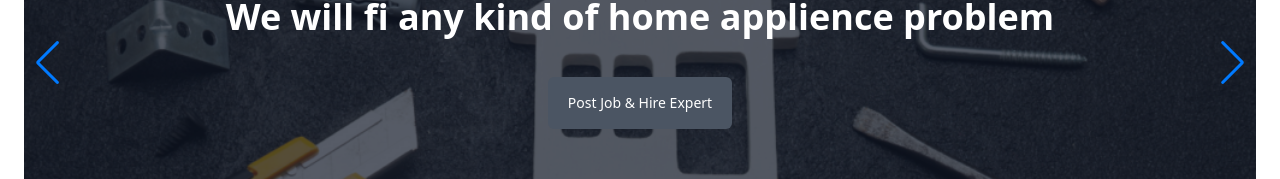
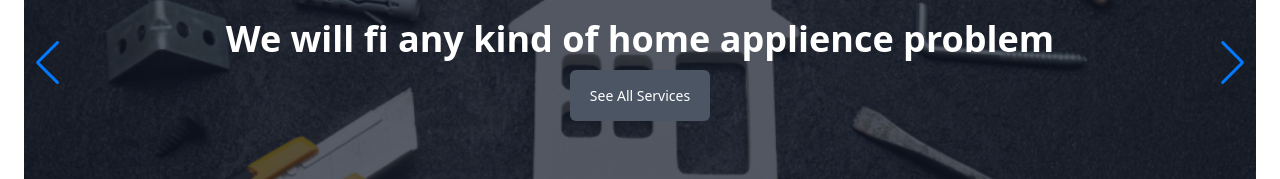
Before and after one commit to fahimhossain26/Hrs-Solution, a React (Vite) app: page / in a window 1280 px wide. Shown: the part 357-536 px from the top of the page. Built offline with nearby package versions, Linux system fonts and the light colour scheme; no server answers.

Commit message:
carolol edit

```diff
--- a/src/Components/Slider.jsx
+++ b/src/Components/Slider.jsx
@@ -1,3 +1,5 @@
+import { Link } from "react-router-dom"
+
 const Slider = ({image,text}) => {
 
     return (
@@ -13,9 +15,9 @@ const Slider = ({image,text}) => {
              {text}
             </h1>
             <br />
-            <button className='w-full px-5 py-4 mt-4 text-sm font-medium text-white capitalize transition-colors duration-300 transform bg-gray-600 rounded-md lg:w-auto hover:bg-gray-500 focus:outline-none focus:bg-gray-500'>
-              Post Job & Hire Expert
-            </button>
+            <Link to={'/allServices'} className='w-full px-5 py-4 mt-4 text-sm font-medium text-white capitalize transition-colors duration-300 transform bg-gray-600 rounded-md lg:w-auto hover:bg-gray-500 focus:outline-none focus:bg-gray-500'>
+              See all Services
+            </Link>
           </div>
         </div>
       </div>
```
